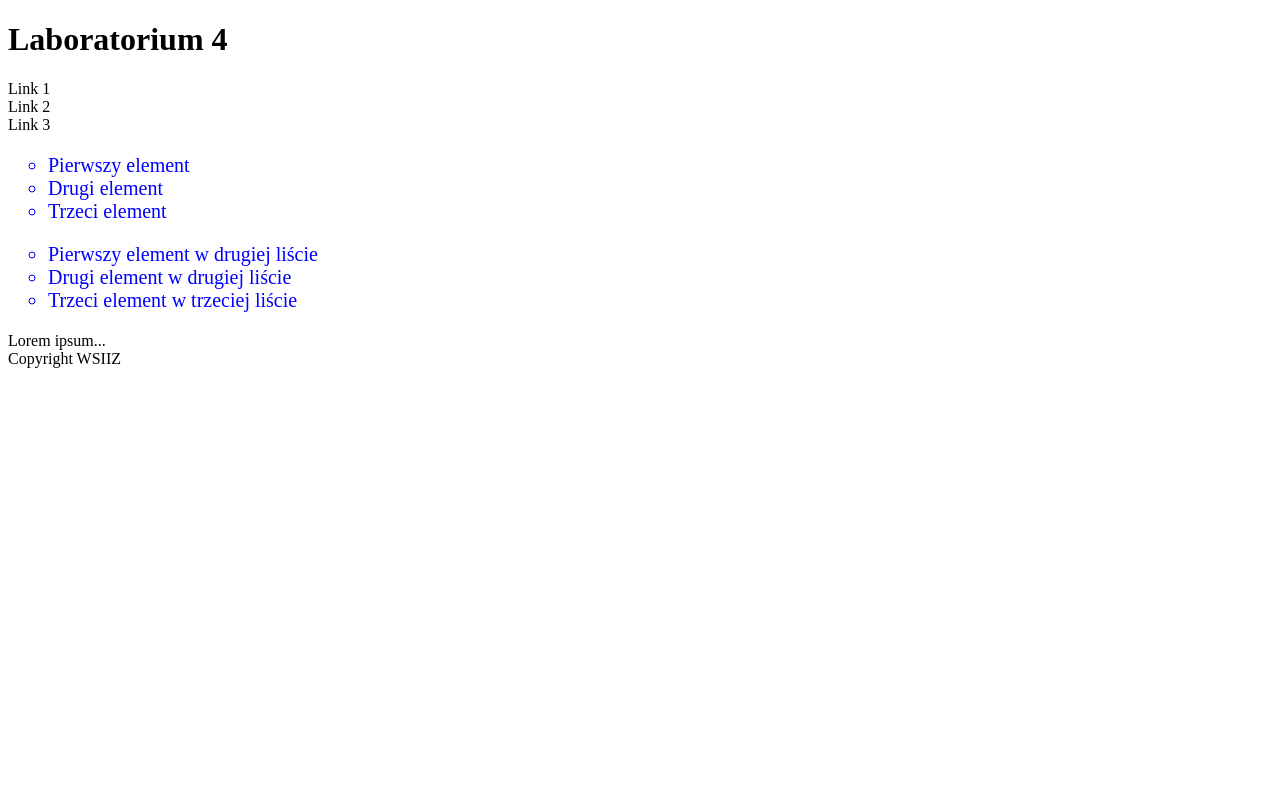
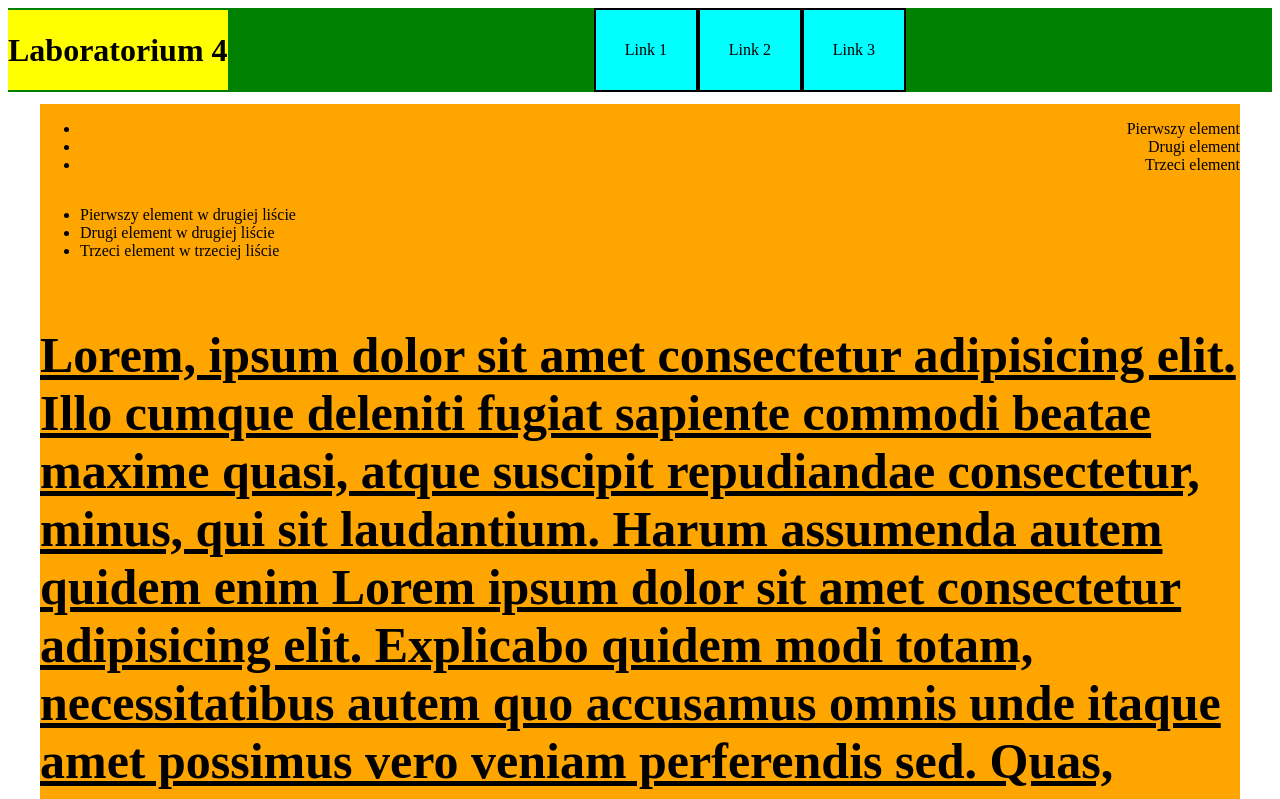
Before and after one commit to sorra777/Wsiz_work, a plain HTML site: page lab4/index.html in a window 1280 px wide. Shown: the top 799 px of the page. Drawn offline with Linux system fonts and the light colour scheme; files that its build step writes are made by us from their sources.

Commit message:
upd lab4

```diff
--- a/lab4/index.html
+++ b/lab4/index.html
@@ -1,27 +1,30 @@
 <!DOCTYPE html>
-<html>
+<html lang="en">
 
 <head>
-    <meta charset="utf-8">
-    <link rel="stylesheet" href="style.css">
+    <meta charset="UTF-8">
+    <meta name="viewport" content="width=device-width, initial-scale=1.0">
+    <title>Document</title>
+    <link rel="stylesheet" href="../lab4/css/style.css">
 </head>
 
 <body>
-    <div id="global_container">
-        <div id="top_bar">
+    <main class="">
+        <div class="global_container">
+            <header class="top-bar">
 
-            <div id="logo_div">
+                <div class="logo_div">
                     <h1>Laboratorium 4</h1>
                 </div>
-            <div id="nav_container">
+                <div class="nav_container">
                     <div class="nav_item">Link 1</div>
                     <div class="nav_item">Link 2</div>
                     <div class="nav_item">Link 3</div>
                 </div>
 
-        </div>
-
-        <div id="content_container">
+            </header>
+            <div class="container">
+                <div class="content_container">
 
                     <ul class="first_list">
                         <li>Pierwszy element</li>
@@ -33,10 +36,31 @@
                         <li>Drugi element w drugiej liście</li>
                         <li>Trzeci element w trzeciej liście</li>
                     </ul>
-            <div>Lorem ipsum...</div>
+                    <p>Lorem, ipsum dolor sit amet consectetur adipisicing elit. Illo cumque deleniti fugiat sapiente
+                        commodi beatae maxime quasi, atque suscipit repudiandae consectetur, minus, qui sit laudantium.
+                        Harum assumenda autem quidem enim Lorem ipsum dolor sit amet consectetur adipisicing elit.
+                        Explicabo quidem modi totam, necessitatibus autem quo accusamus omnis unde itaque amet possimus
+                        vero veniam perferendis sed. Quas, voluptas. Rerum, voluptas doloremque!Lorem, ipsum dolor sit
+                        amet consectetur adipisicing elit. Illo cumque deleniti fugiat sapiente
+                        commodi beatae maxime quasi, atque suscipit repudiandae consectetur, minus, qui sit laudantium.
+                        Harum assumenda autem quidem enim Lorem ipsum dolor sit amet consectetur adipisicing elit.
+                        Explicabo quidem modi totam, necessitatibus autem quo accusamus omnis unde itaque amet possimus
+                        vero veniam perferendis sed. Quas, voluptas. Rerum, voluptas doloremque!Lorem, ipsum dolor sit
+                        amet consectetur adipisicing elit. Illo cumque deleniti fugiat sapiente
+                        commodi beatae maxime quasi, atque suscipit repudiandae consectetur, minus, qui sit laudantium.
+                        Harum assumenda autem quidem enim Lorem ipsum dolor sit amet consectetur adipisicing elit.
+                        Explicabo quidem modi totam, necessitatibus autem quo accusamus omnis unde itaque amet possimus
+                        vero veniam perferendis sed. Quas, voluptas. Rerum, voluptas doloremque!Lorem, ipsum dolor sit
+                        amet consectetur adipisicing elit. Illo cumque deleniti fugiat sapiente
+                        commodi beatae maxime quasi, atque suscipit repudiandae consectetur, minus, qui sit laudantium.
+                        Harum assumenda autem quidem enim Lorem ipsum dolor sit amet consectetur adipisicing elit.
+                        Explicabo quidem modi totam, necessitatibus autem quo accusamus omnis unde itaque amet possimus
+                        vero veniam perferendis sed. Quas, voluptas. Rerum, voluptas doloremque!</p>
                 </div>
-        <div id="footer">Copyright WSIIZ</div>
             </div>
+            <div class="footer">Copyright WSIIZ</div>
+        </div>
+    </main>
 </body>
 
 </html>
--- /dev/null
+++ b/lab4/style.css
@@ -0,0 +1,72 @@
+.logo_div {
+  background-color: yellow;
+}
+
+.top-bar {
+  display: flex;
+  align-items: center;
+  position: sticky;
+  top: 0;
+  z-index: 1000;
+  background-color: green;
+}
+
+.top-bar {
+  display: flex;
+  align-items: center;
+}
+
+.nav_container {
+  display: flex;
+  justify-content: center;
+  align-items: center;
+  flex: 1;
+}
+
+.nav_item {
+  background-color: aqua;
+  border: 1px black;
+  width: 100px;
+  height: 80px;
+  display: flex;
+  align-items: center;
+  justify-content: center;
+  border: 2px solid black;
+}
+
+.content_container {
+  width: 1200px;
+  display: flex;
+  flex-direction: column;
+  background-color: orange;
+  margin-top: 12px  ;
+}
+
+.container {
+  display: flex;
+  align-items: center;
+  align-content: center;
+  justify-content: center;
+}
+
+.first_list {
+  display: flex;
+  flex-direction: column;
+}
+.first_list li {
+     text-align: right;
+}
+
+.content_container p{
+  font-size: 50px;
+  font-weight: bold;
+  font-style: normal;
+   text-decoration: underline;
+}
+
+.footer{
+  background-color: red;
+  text-align: center;
+  padding-top: 15px;
+  padding-bottom: 15px;
+}
```
Lines whose indentation alone changed are shown as unchanged.
